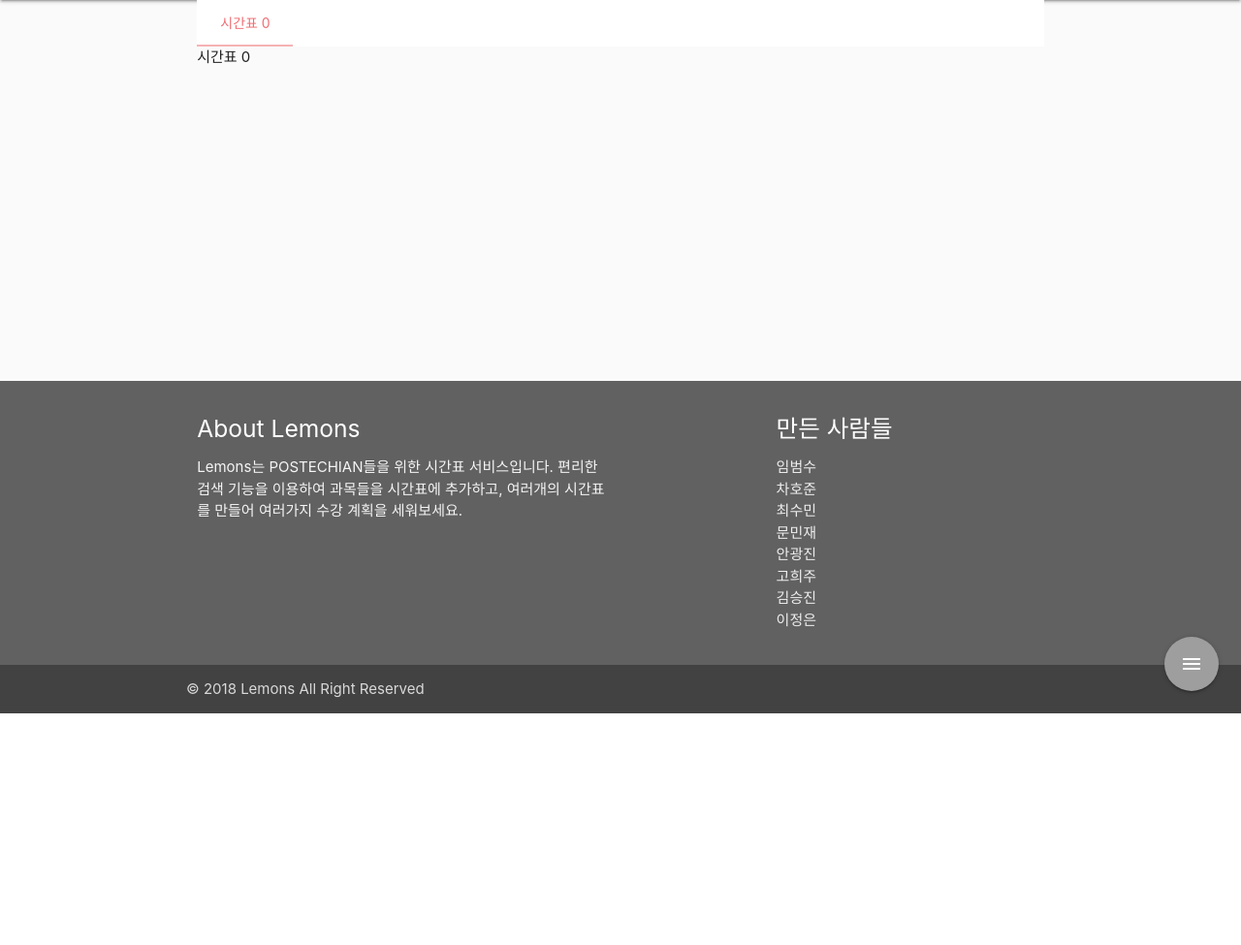
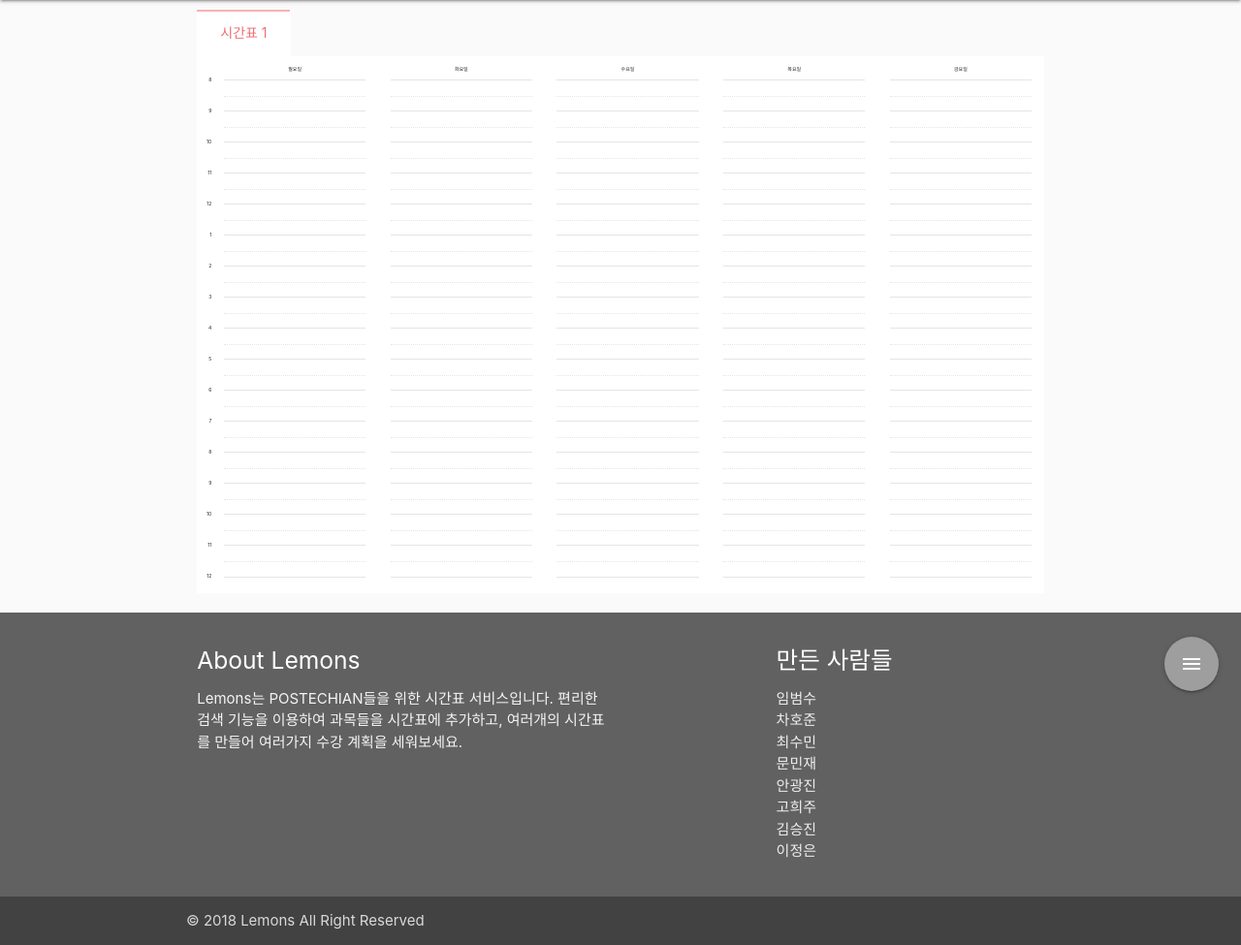
Before and after one commit to lbs1163/lemons, a Django app: page / in a window 1280 px wide. Shown: the part 64-1039 px from the top of the page at 97% size. Before the commit the page ends 800 px from the top, so only its background shows below. Run offline with Django 3.2, Linux system fonts and the light colour scheme; a user stored in the database is signed in; tables that the repository leaves empty hold one stand-in row (values such as "Sample post"); some libraries are stand-ins or nearby versions.

Commit message:
make prototype timetable

```diff
--- a/core/static/css/style.css
+++ b/core/static/css/style.css
@@ -8,3 +8,83 @@ body {
 main {
     flex: 1 0 auto;
 }
+
+#timetable ul.tabs {
+	margin-top: 10px;
+	background-color: transparent;
+}
+
+#timetable ul.tabs .tab a {
+	background-color: #dbdbdb;
+}
+
+#timetable ul.tabs .tab a.active {
+	background-color: white;
+}
+
+#timetable ul.tabs .indicator {
+	top: 0;
+}
+
+.timetable .days {
+	background-color: white;
+	font-size: 5px;
+	text-align: center;
+	padding-left: 15px;
+}
+
+.timetable .days p {
+	position: relative;
+	top: 10px;
+	width: 20%;
+	margin: 0;
+	display: inline-block;
+}
+
+.timetable .time {
+	background-color: white;
+	position: absolute;
+	width: 15px;
+	font-size: 5px;
+	text-align: right;
+}
+
+.timetable .time p {
+	margin: 0;
+	vertical-align: middle;
+	height: 4vh;
+	line-height: 4vh;
+}
+
+.timetable .daybox {
+	background-color: white;
+	padding: 2vh 0;
+	padding-left: 15px;
+}
+
+.timetable .day {
+	width: 20%;
+	display: inline-block;
+	padding: 0 1vw;
+}
+
+.timetable .hour {
+	height: 4vh;
+	box-sizing: border-box;
+	border-top: 1px solid #e5e5e5;
+}
+
+.timetable .hour:last-child {
+	box-sizing: content-box;
+	border-bottom: 1px solid #e5e5e5;
+}
+
+.timetable .thirty-minute:first-child {
+	box-sizing: content-box;
+	border-bottom: 1px dotted #e5e5e5;
+}
+
+.thirty-minute {
+	height: 2vh;
+	box-sizing: border-box;
+}
--- /dev/null
+++ b/core/static/js/timetable.js
@@ -0,0 +1,63 @@
+var csrftoken = getCookie('csrftoken');
+
+function getCookie(name) {
+    var cookieValue = null;
+    if (document.cookie && document.cookie != '') {
+        var cookies = document.cookie.split(';');
+        for (var i = 0; i < cookies.length; i++) {
+            var cookie = jQuery.trim(cookies[i]);
+            // Does this cookie string begin with the name we want?
+            if (cookie.substring(0, name.length + 1) == (name + '=')) {
+                cookieValue = decodeURIComponent(cookie.substring(name.length + 1));
+                break;
+            }
+        }
+    }
+    return cookieValue;
+}
+
+function csrfSafeMethod(method) {
+    return (/^(GET|HEAD|OPTIONS|TRACE)$/.test(method));
+}
+
+$.ajaxSetup({
+    beforeSend: function(xhr, settings) {
+        if (!csrfSafeMethod(settings.type) && !this.crossDomain) {
+            xhr.setRequestHeader("X-CSRFToken", csrftoken);
+        }
+    }
+});
+
+// semester를 pk로 받아 요청을 보내는 함수
+// 이런 식으로 짜는데 done부분은 일단 결과 출력만 해놓고 내가 나중에 채우겠음
+function selectSemester(semester) {
+    $.ajax({
+        method: "GET",
+        url: "/select_semester/",
+        data: {
+            semester: semester
+        },
+    }).done(function(data) {
+        console.log(data);
+    }).fail(function() {
+        alert("오류: 학기를 선택할 수 없습니다!");
+    });
+}
+
+function addTimetable(semester) {
+}
+
+function deleteTimetable(timetable) {
+}
+
+function copyTimetable(timetable) {
+}
+
+function searchSubject(q, one_hundred, two_hundred, three_hundred, four_hundred, department, category, start_time, end_time, one_credit, two_credit, three_credit, four_credit) {
+}
+
+function addSubjectToTimetable(timetable, subject) {
+}
+
+function deleteSubjectFromTimetable(timetable, subject) {
+}
--- a/core/templates/core/index.html
+++ b/core/templates/core/index.html
@@ -1,4 +1,6 @@
 {% extends 'core/base.html' %}
+
+{% load static %}
 
 {% block content %}
 <div class="container">
@@ -12,13 +14,56 @@
                     {% if forloop.counter0 == 0 %}
                     class="active"
                     {% endif %}
-                    href="#timetable{{timetable.pk}}">시간표 {{ forloop.counter0 }}</a>
+                    href="#timetable{{timetable.pk}}">시간표 {{ forloop.counter0 | add:"1" }}</a>
                 </li>
                 {% endfor %}
             </ul>
         </div>
         {% for timetable in timetables %}
-        <div id="timetable{{timetable.pk}}" class="col s12">시간표 {{ forloop.counter0 }}</div>
+        <div id="timetable{{timetable.pk}}" class="col s12 timetable">
+            <div class="days">
+                <p>월요일</p><p>
+                화요일</p><p>
+                수요일</p><p>
+                목요일</p><p>
+                금요일</p>
+            </div>
+            <div class="time">
+                <p>8</p>
+                <p>9</p>
+                <p>10</p>
+                <p>11</p>
+                <p>12</p>
+                <p>1</p>
+                <p>2</p>
+                <p>3</p>
+                <p>4</p>
+                <p>5</p>
+                <p>6</p>
+                <p>7</p>
+                <p>8</p>
+                <p>9</p>
+                <p>10</p>
+                <p>11</p>
+                <p>12</p>
+            </div>
+            <div class="daybox">
+                <!--
+                {% for day in days %}
+                --><div class="day" day="{{day}}">
+                    {% for hour in hours %}
+                    <div class="hour" hour="{{hour}}">
+                        <div class="thirty-minute" start="0">
+                        </div>
+                        <div class="thirty-minute" start="30">
+                        </div>
+                    </div>
+                    {% endfor %}
+                </div><!--
+                {% endfor %}
+                -->
+            </div>
+        </div>
         {% endfor %}
     </div>
 
@@ -37,10 +82,11 @@
 
 </div>
 <script>
-
 $(document).ready(function(){
     $('.tabs').tabs();
     $('.fixed-action-btn').floatingActionButton();
 });
 </script>
+
+<script src="{% static 'js/timetable.js' %}"></script>
 {% endblock %}
--- a/core/templates/core/test.html
+++ b/core/templates/core/test.html
@@ -142,9 +142,9 @@
         <button type="submit">add subject to timetable</button>
     </form>
 
-    <h1>Delete Subject To Timetable</h1>
+    <h1>Delete Subject From Timetable</h1>
 
-    <form action="/delete_subject_to_timetable/" method="post">{% csrf_token %}
+    <form action="/delete_subject_from_timetable/" method="post">{% csrf_token %}
         <select name="timetable">
             {% for timetable in timetables %}
             <option value={{ timetable.pk }}>{{ timetable.user.username }}의 시간표 {{ forloop.counter0 }}</option>
@@ -155,7 +155,7 @@
             <option value={{ subject.pk }}>{{ subject.name }}</option>
             {% endfor %}
         </select>
-        <button type="submit">delete subject to timetable</button>
+        <button type="submit">delete subject from timetable</button>
     </form>
 
     <script>
--- a/core/urls.py
+++ b/core/urls.py
@@ -61,5 +61,5 @@ urlpatterns = [
 	# user 소유가 맞고 해당 subject가 있으면 해당 subject를 삭제
 	# 성공하면 변경된 timetable의 내용을 JSON 형식으로 return
 	# 실패하면 실패 메시지를 JSON으로 return
-	url(r'^delete_subject_to_timetable/$', views.delete_subject_to_timetable, name='delete_subject_to_timetable'),
+	url(r'^delete_subject_from_timetable/$', views.delete_subject_from_timetable, name='delete_subject_from_timetable'),
 ]
--- a/core/views.py
+++ b/core/views.py
@@ -68,9 +68,13 @@ def timetable(request):
     semesters = Semester.objects.all().order_by('-code')
     semester = semesters.first()
     timetables = Timetable.objects.filter(user=request.user, semester=semester)
+    hours = range(8, 24)
+    days = ['mon', 'tue', 'wed', 'thu', 'fri']
     return render(request, "core/index.html",
         {'semesters': semesters,
-        'timetables': timetables})
+        'timetables': timetables,
+        'hours': hours,
+        'days': days})
 
 @login_required
 def test(request):
@@ -208,7 +212,7 @@ def add_subject_to_timetable(request):
 
 #problem: 다른 사람이 내 시간표에 과목 삭제 가능.
 @login_required
-def delete_subject_to_timetable(request):
+def delete_subject_from_timetable(request):
     table = get_object_or_404(Timetable, pk = request.POST.get('timetable'))
     delete_subject = get_object_or_404(Subject, pk = request.POST.get('subject'))
 
```
